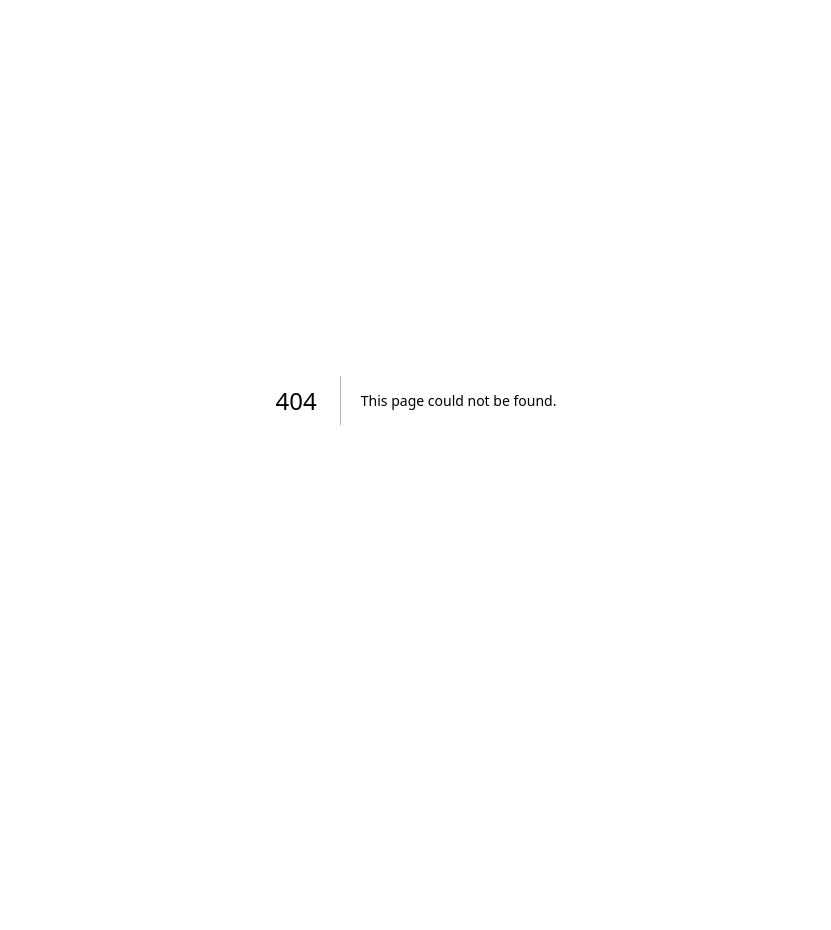
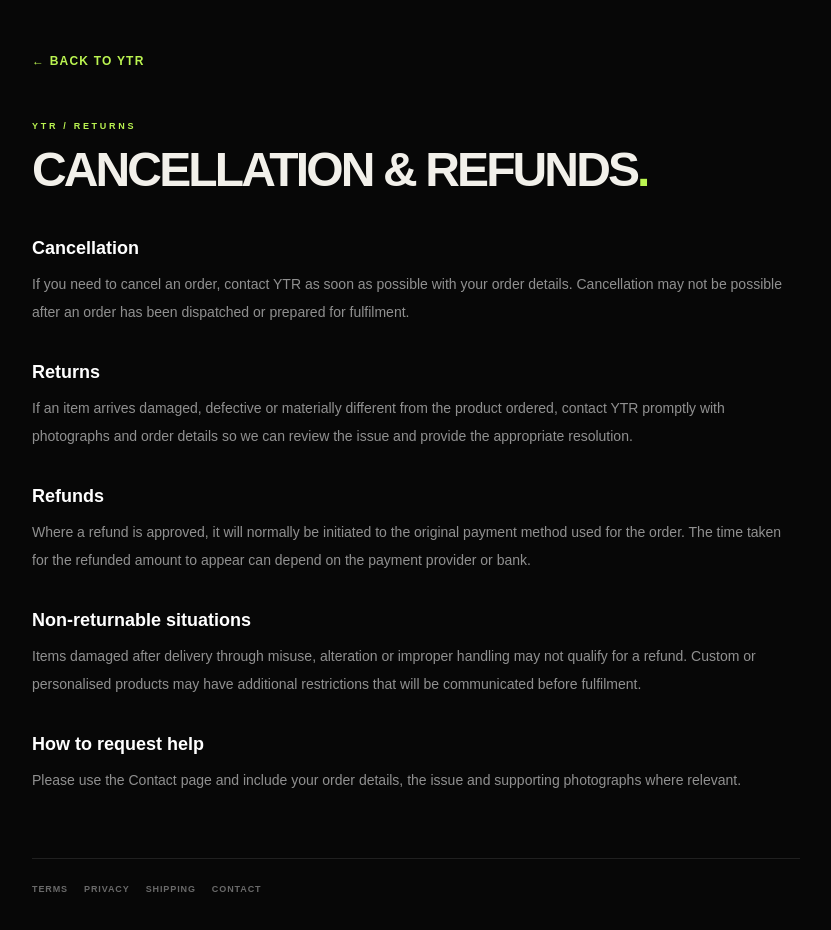
Before and after one commit to salonisoni2707-tech/ytR, a Next.js app: page /refund in a window 1280 px wide. Before the commit this address had no page. Shown: the top 930 px of the page, without its empty margins (224-1055 px from the left). Before the commit the page ends 800 px from the top, so only its background shows below. Built offline with nearby package versions, Linux system fonts and the light colour scheme.

Commit message:
Add YTR refund policy

```diff
--- /dev/null
+++ b/src/app/refund/page.tsx
@@ -0,0 +1,21 @@
+import Link from "next/link";
+
+export default function RefundPage() {
+  return (
+    <main className="min-h-screen bg-[#070707] px-5 py-12 text-[#f2f0ea] lg:px-8">
+      <div className="mx-auto max-w-3xl">
+        <Link href="/" className="text-xs font-black tracking-widest text-lime-300">← BACK TO YTR</Link>
+        <p className="mt-12 text-[9px] font-black tracking-[0.3em] text-lime-300">YTR / RETURNS</p>
+        <h1 className="mt-3 text-5xl font-black uppercase tracking-[-0.06em]">Cancellation & Refunds<span className="text-lime-300">.</span></h1>
+        <div className="mt-10 space-y-8 text-sm leading-7 text-white/55">
+          <section><h2 className="text-lg font-black text-white">Cancellation</h2><p className="mt-2">If you need to cancel an order, contact YTR as soon as possible with your order details. Cancellation may not be possible after an order has been dispatched or prepared for fulfilment.</p></section>
+          <section><h2 className="text-lg font-black text-white">Returns</h2><p className="mt-2">If an item arrives damaged, defective or materially different from the product ordered, contact YTR promptly with photographs and order details so we can review the issue and provide the appropriate resolution.</p></section>
+          <section><h2 className="text-lg font-black text-white">Refunds</h2><p className="mt-2">Where a refund is approved, it will normally be initiated to the original payment method used for the order. The time taken for the refunded amount to appear can depend on the payment provider or bank.</p></section>
+          <section><h2 className="text-lg font-black text-white">Non-returnable situations</h2><p className="mt-2">Items damaged after delivery through misuse, alteration or improper handling may not qualify for a refund. Custom or personalised products may have additional restrictions that will be communicated before fulfilment.</p></section>
+          <section><h2 className="text-lg font-black text-white">How to request help</h2><p className="mt-2">Please use the Contact page and include your order details, the issue and supporting photographs where relevant.</p></section>
+        </div>
+        <nav className="mt-16 flex flex-wrap gap-4 border-t border-white/10 pt-6 text-[9px] font-black tracking-widest text-white/40"><Link href="/terms">TERMS</Link><Link href="/privacy">PRIVACY</Link><Link href="/shipping">SHIPPING</Link><Link href="/contact">CONTACT</Link></nav>
+      </div>
+    </main>
+  );
+}
```
